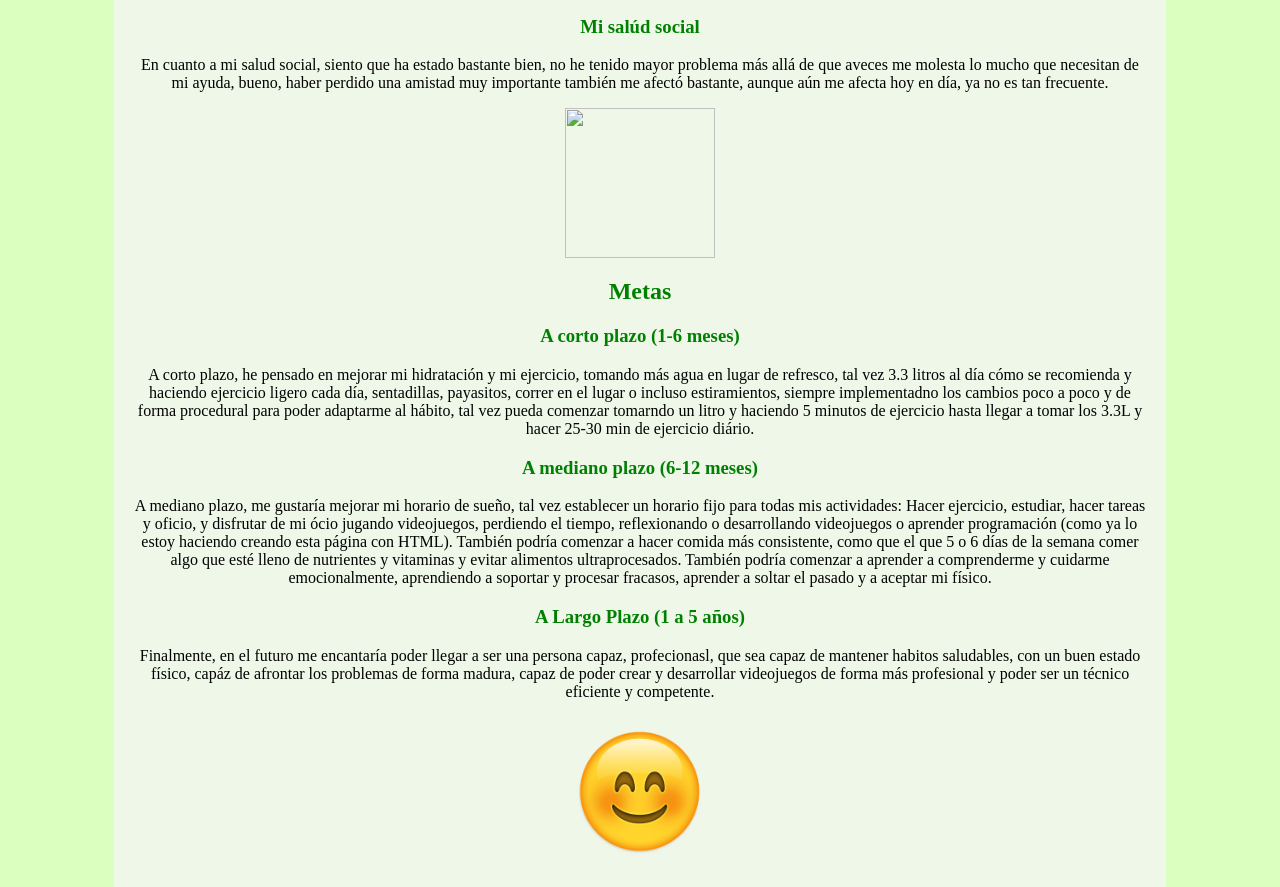
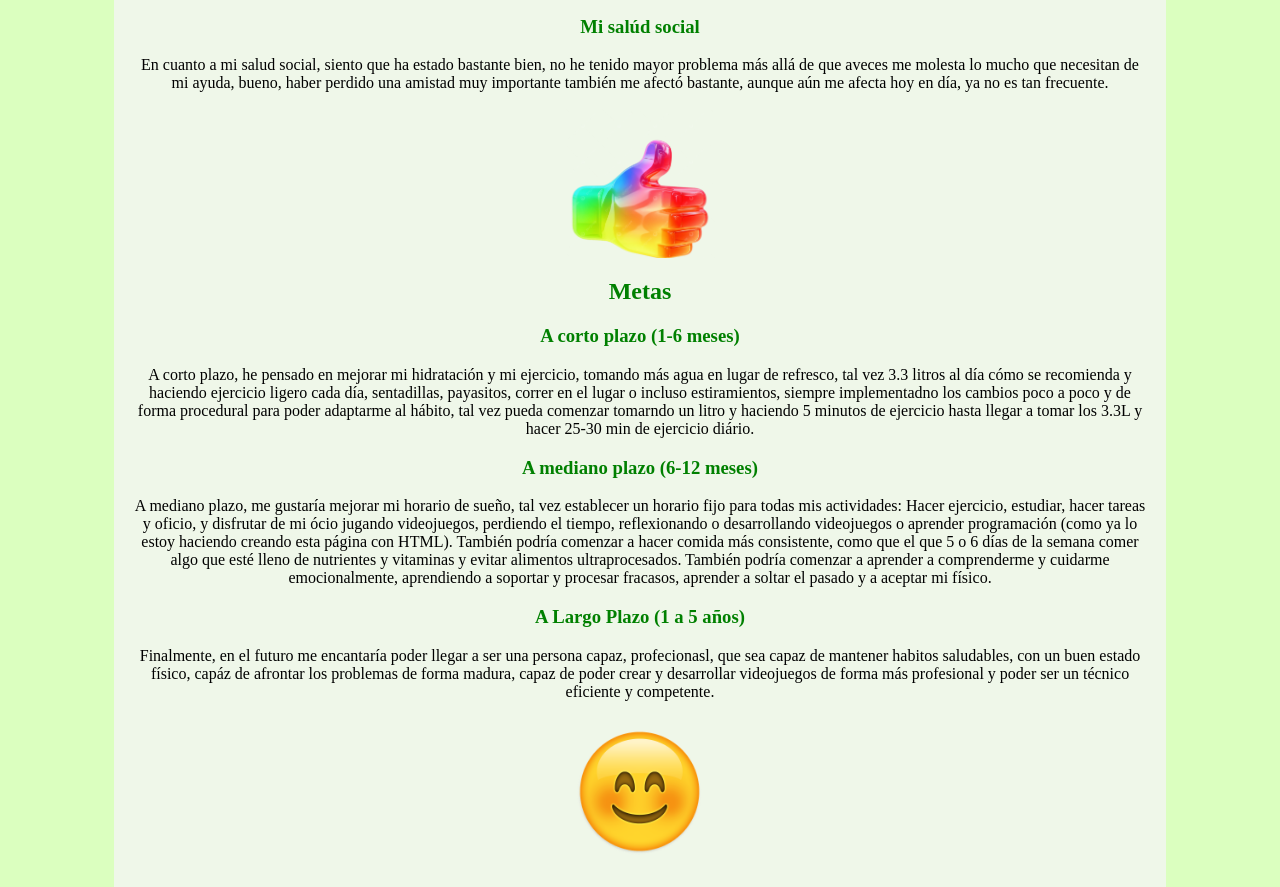
Before and after one commit to 1Cheems/Salud-Proyecto-De-Vida.github.io, a plain HTML site: page index.html in a window 1280 px wide. Shown: the part 1074-1961 px from the top of the page. Drawn offline with Linux system fonts and the light colour scheme; files whose address does not match are found by name.

Commit message:
Update index.html

```diff
--- a/index.html
+++ b/index.html
@@ -82,7 +82,7 @@
 
 		<p align="center"> En cuanto a mi salud social, siento que ha estado bastante bien, no he tenido mayor problema más allá de que aveces me molesta lo mucho que necesitan de mi ayuda, bueno, haber perdido una amistad muy importante también me afectó bastante, aunque aún me afecta hoy en día, ya no es tan frecuente. </p>
 
-		<img src="thumb up.png" class="centrar-img" width="150px">
+		<img src="images/thumb-up.png" class="centrar-img" width="150px">
 
 	<h2 style="color:green" align="center"> Metas </h2>
 
@@ -150,4 +150,5 @@
 	</div>
  </Body>
 
+
  </Html>
```
